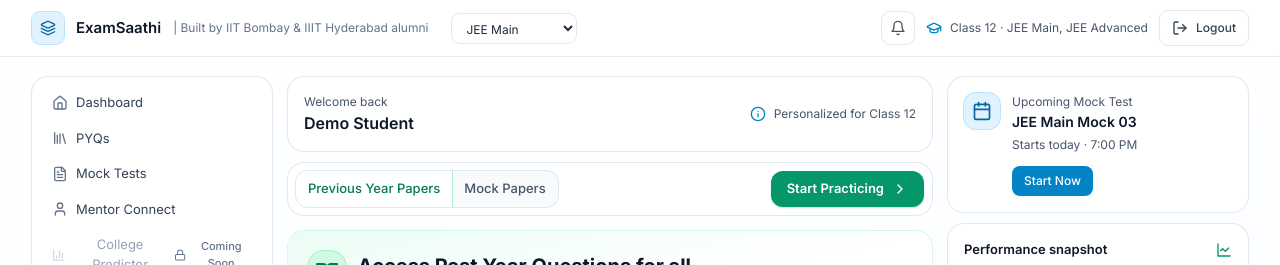
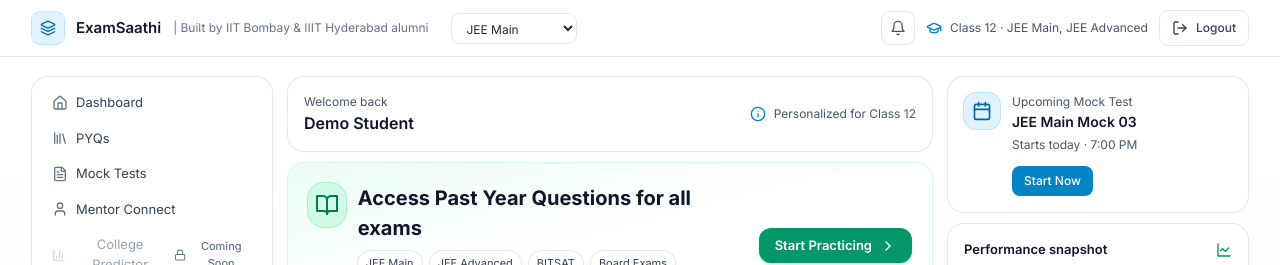
Before and after one commit to flamesResource6/frontend-repo_q7ovtfqp_aeqpc4, a React (Vite) app: page /dashboard#jee-main in a window 1280 px wide. Shown: the top 265 px of the page. Built offline with nearby package versions, Linux system fonts and the light colour scheme; a web font is replaced by a local one.

Commit message:
Update project prj_q7ovtfqp - 2025-11-20T21:41:31.335Z

```diff
--- a/src/components/Dashboard.jsx
+++ b/src/components/Dashboard.jsx
@@ -349,43 +349,6 @@
             </div>
           </div>
 
-          {/* Tabs + CTA bar (no exam selector here anymore) */}
-          <div className="rounded-2xl bg-white ring-1 ring-slate-200 p-2 mb-4">
-            <div className="flex flex-col sm:flex-row sm:items-center sm:justify-between gap-2">
-              <div className="flex items-center rounded-xl ring-1 ring-slate-200 bg-slate-50 overflow-hidden">
-                <button
-                  onClick={() => setMode("pyq")}
-                  className={`px-3 py-2 text-[13px] font-medium transition ${
-                    mode === 'pyq' ? 'bg-white text-emerald-700 ring-1 ring-emerald-200' : 'text-slate-600 hover:text-slate-800'
-                  }`}
-                >
-                  Previous Year Papers
-                </button>
-                <button
-                  onClick={() => setMode("mock")}
-                  className={`px-3 py-2 text-[13px] font-medium transition ${
-                    mode === 'mock' ? 'bg-white text-sky-700 ring-1 ring-sky-200' : 'text-slate-600 hover:text-slate-800'
-                  }`}
-                >
-                  Mock Papers
-                </button>
-              </div>
-              <div className="flex items-center">
-                {mode === "pyq" ? (
-                  <button onClick={startPractice} className="inline-flex items-center gap-2 px-4 py-2 rounded-xl bg-emerald-600 hover:bg-emerald-700 text-white text-[13px] font-semibold shadow-sm shadow-emerald-200">
-                    Start Practicing
-                    <ChevronRight className="h-4 w-4" />
-                  </button>
-                ) : (
-                  <button onClick={startMockConfig} className="inline-flex items-center gap-2 px-4 py-2 rounded-xl bg-sky-600 hover:bg-sky-700 text-white text-[13px] font-semibold shadow-sm shadow-sky-200">
-                    Start Test
-                    <ChevronRight className="h-4 w-4" />
-                  </button>
-                )}
-              </div>
-            </div>
-          </div>
-
           {/* 1. PYQs Module - Hero */}
           <div className="rounded-2xl bg-gradient-to-br from-emerald-50 via-white to-white ring-1 ring-emerald-100 p-5 mb-4">
             <div className="flex flex-col sm:flex-row sm:items-center sm:justify-between gap-4">
```
Also changed, not shown: 1 other file (tests, documents, lock files or other folders).
